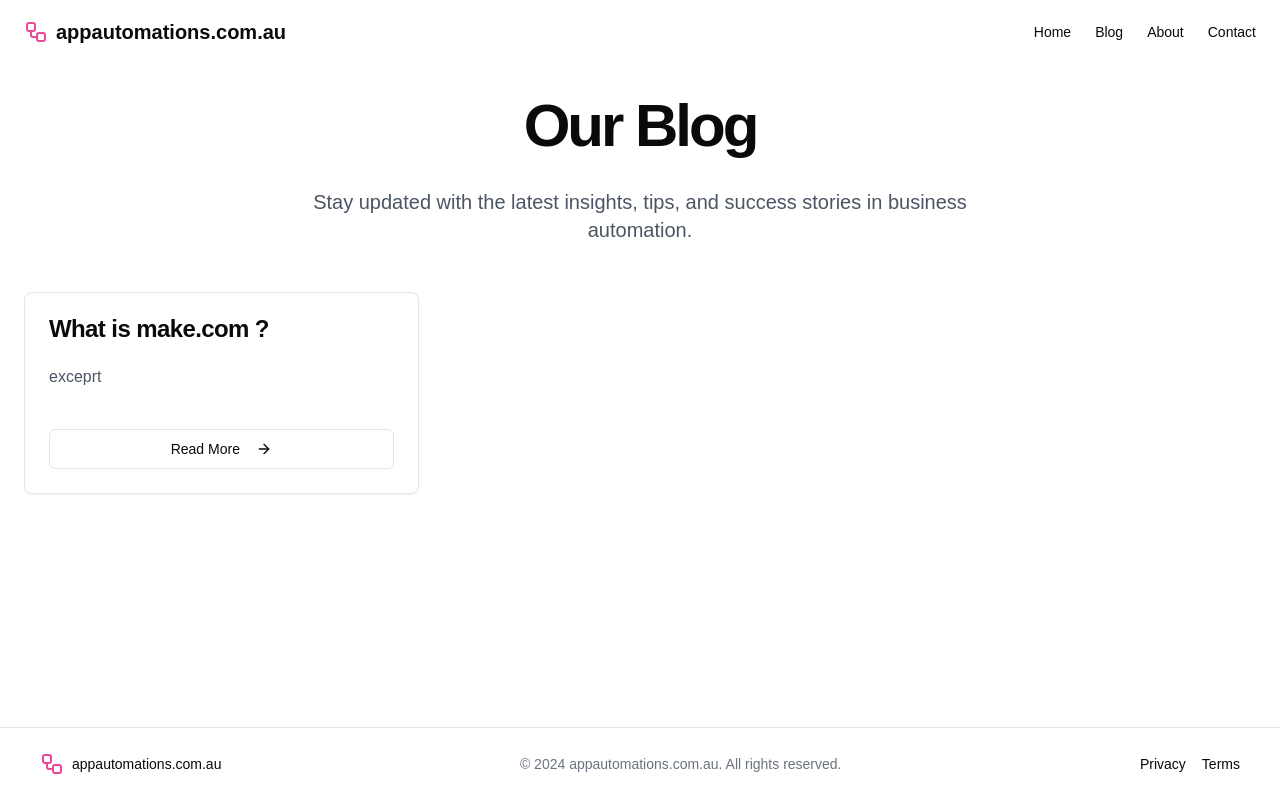
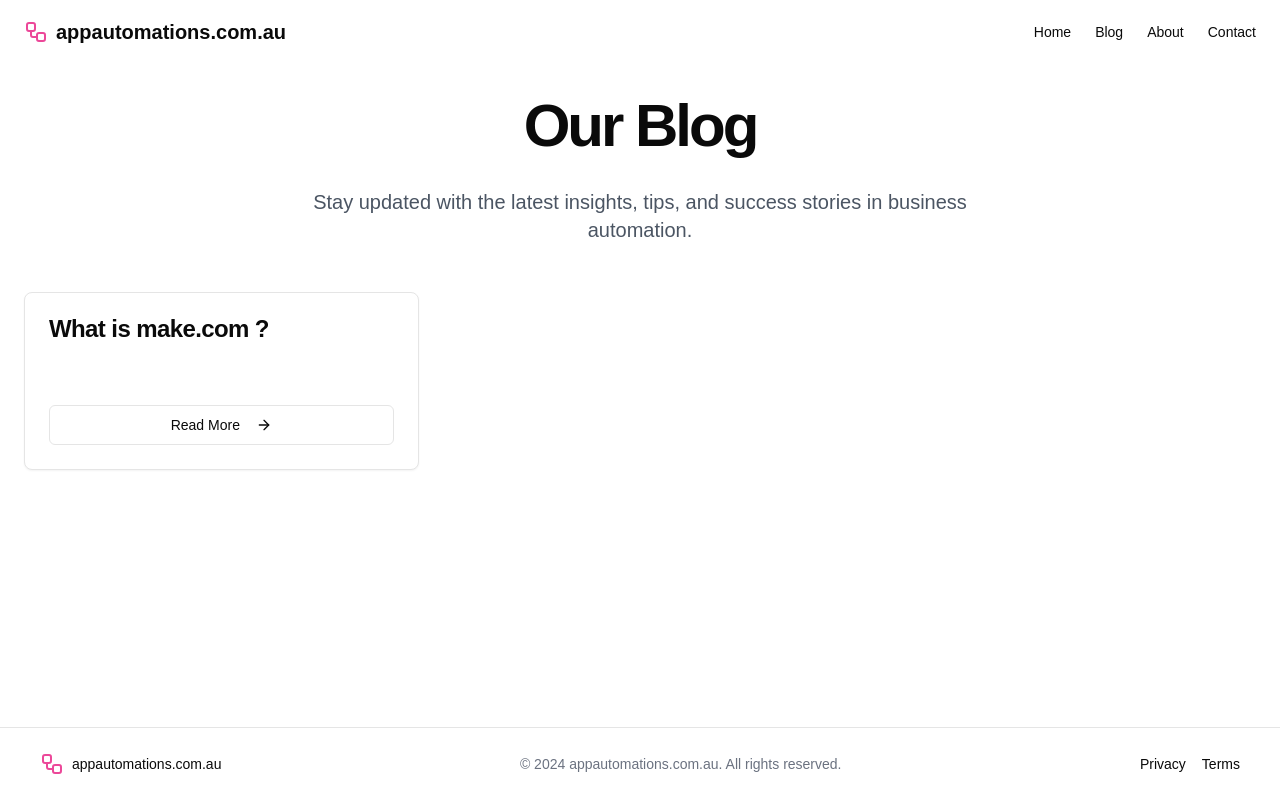
Before and after one commit to Gregortega/appautomations, a Next.js app: page /blog in a window 1280 px wide. Built offline with nearby package versions, Linux system fonts and the light colour scheme.

Commit message:
read excerpt from blog

```diff
--- a/app/blog/page.tsx
+++ b/app/blog/page.tsx
@@ -66,7 +66,7 @@
                 <CardTitle>{post.title}</CardTitle>
               </CardHeader>
               <CardContent>
-                <p className="text-gray-600 mb-4">{"exceprt"}</p>
+                <p className="text-gray-600 mb-4">{post.excerpt}</p>
                 <div className="flex items-center text-sm text-gray-500 space-x-4"></div>
               </CardContent>
               <CardFooter className="mt-auto">
```
